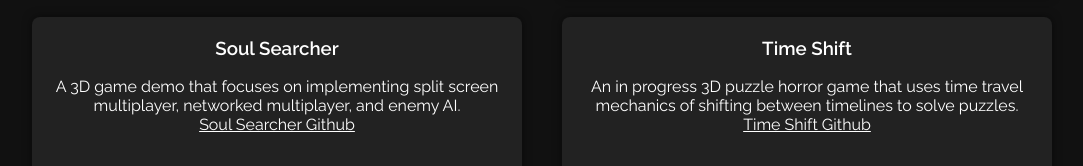
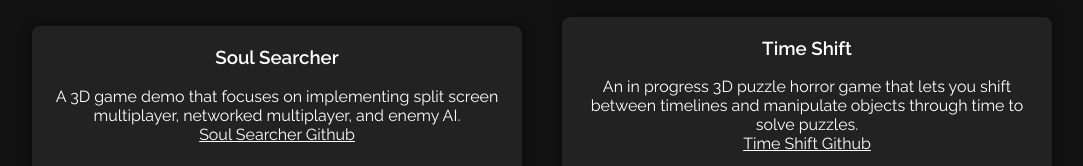
Before and after one commit to TtroubleTT/ttroublett.github.io, a plain HTML site: page index.html in a window 1280 px wide. Shown: the part 1312-1478 px from the top of the page, without its empty margins (98-1181 px from the left). Drawn offline with Linux system fonts and the light colour scheme; grey boxes are pictures that could not be loaded.

Commit message:
time shift descript update

```diff
--- a/index.html
+++ b/index.html
@@ -74,7 +74,7 @@
         </div>
         <div class="project-card">
             <h3>Time Shift</h3>
-            <p>An in progress 3D puzzle horror game that uses time travel mechanics of shifting between timelines to solve puzzles.<br><a href="https://github.com/TtroubleTT/TimeShift" target="_blank">Time Shift Github</a></p>
+            <p>An in progress 3D puzzle horror game that lets you shift between timelines and manipulate objects through time to solve puzzles.<br><a href="https://github.com/TtroubleTT/TimeShift" target="_blank">Time Shift Github</a></p>
             <div class="video-container">
                 <iframe src="https://www.youtube.com/embed/LVGeA_AZkwA" frameborder="0" allow="accelerometer; autoplay; encrypted-media; gyroscope; picture-in-picture" allowfullscreen></iframe>
             </div>
```
